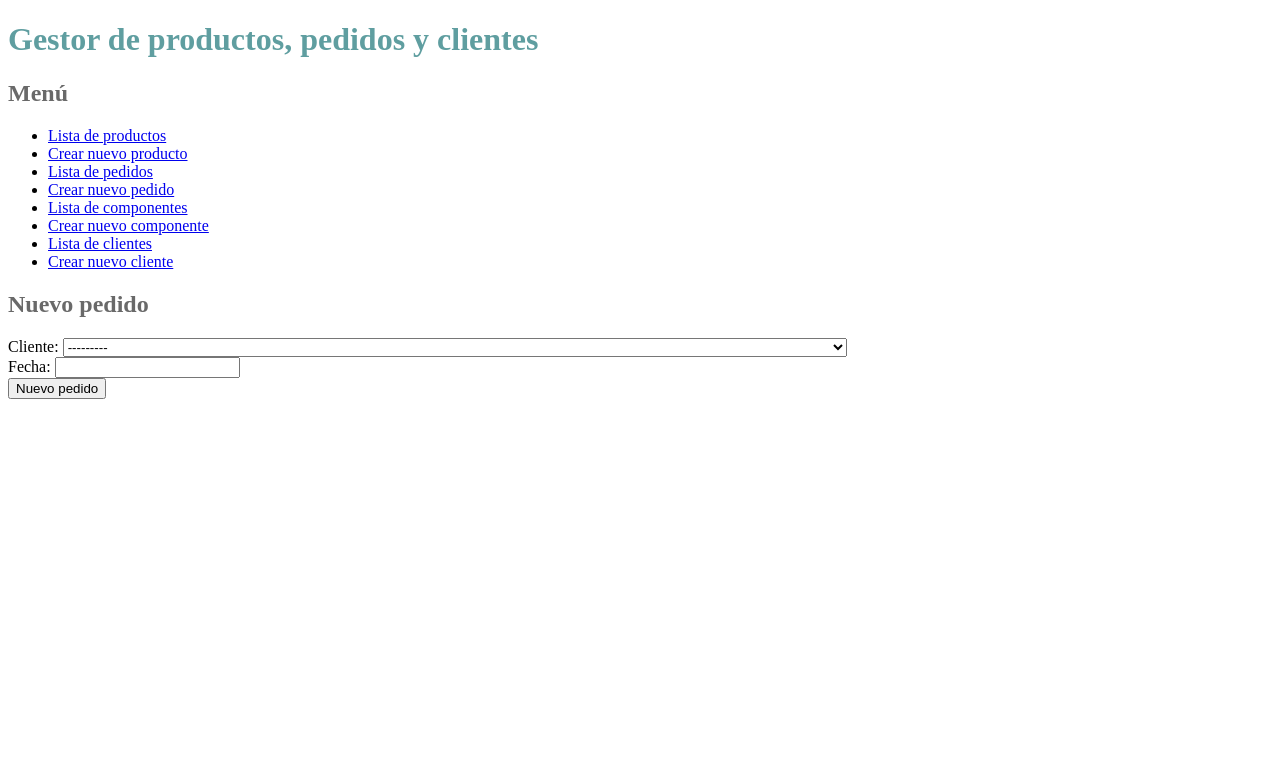
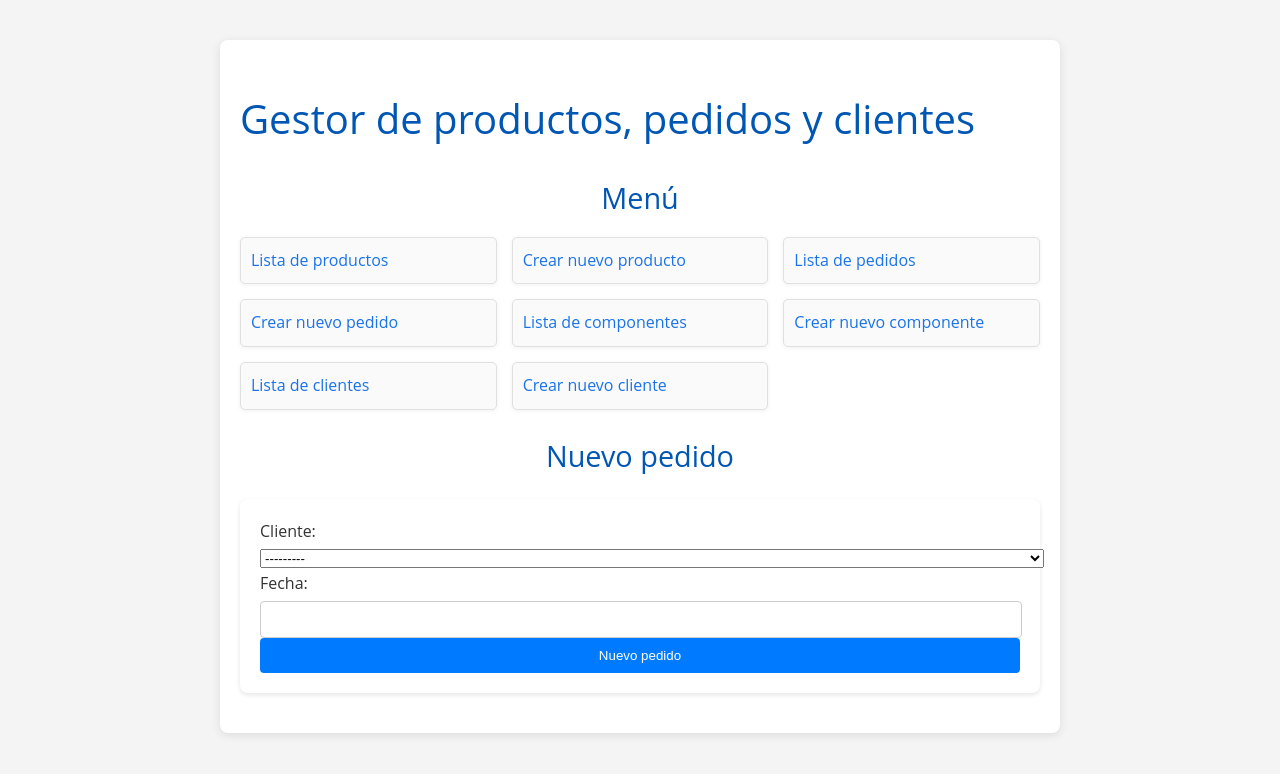
Before and after one commit to andreacastrodlc/ProyectoWebColaborativo, a Django app: page /appDjango/pedidos/create in a window 1280 px wide. Shown: the top 774 px of the page. Run offline with Django 5.2, Linux system fonts and the light colour scheme; data comes from the database, SQL or seed files in the repository; both versions use the stored data as it was after the commit.

Commit message:
css Jon Ander

```diff
--- a/ProyectoWeb/appDjango/views.py
+++ b/ProyectoWeb/appDjango/views.py
@@ -5,12 +5,11 @@ from django.urls import reverse_lazy
 from django.views.generic import ListView, DetailView, View, DeleteView, UpdateView
 
 from appDjango.forms import ProductoForm, PedidoForm, ComponenteForm, ClienteForm
-# Create your views here.
-
 
 from appDjango.models import Producto, Pedido, ComponenteProducto, Componente, Contenidopedido, Cliente
 
 
+# Vistas de Producto
 class ProductoListView(ListView):
     model = Producto
     template_name = "appDjango/producto_index.html"
@@ -62,6 +61,7 @@ class ProductoUpdateView(UpdateView):
             return render(request, self.template_name, context)
 
 
+# Vistas de Pedido
 class PedidoListView(ListView):
     model = Pedido
     template_name = "appDjango/pedido_index.html"
@@ -102,6 +102,29 @@ class PedidoCreateView(View):
         return render(request, 'appDjango/pedido_create.html', {'formulario': formulario})
 
 
+class PedidoUpdateView(UpdateView):
+    model = Pedido
+    template_name = 'appDjango/pedido_update.html'
+    form_class = PedidoForm
+
+    def get(self, request, pk):
+        pedido = get_object_or_404(Pedido, pk=pk)
+        formulario = self.form_class(instance=pedido)
+        context = {'formulario': formulario, 'pedido': pedido}
+        return render(request, self.template_name, context)
+
+    def post(self, request, pk):
+        pedido = get_object_or_404(Pedido, pk=pk)
+        formulario = self.form_class(request.POST, instance=pedido)
+        if formulario.is_valid():
+            formulario.save()
+            return redirect('pedidos_show', pk=pedido.pk)
+        else:
+            context = {'formulario': formulario, 'pedido': pedido}
+            return render(request, self.template_name, context)
+
+
+# Vistas de Componente
 class ComponenteListView(ListView):
     model = Componente
     template_name = "appDjango/componente_index.html"
@@ -125,50 +148,7 @@ class ComponenteCreateView(View):
             return redirect('index_componentes')
         return render(request, 'appDjango/componente_create.html', {'formulario': formulario})
 
-
-def asignar_componentes_producto(request, pk):
-    # se obtiene el objeto del producto al que vamos a anadir componentes
-    producto = get_object_or_404(Producto, pk=pk)
-
-    # si se envia el formulario:
-    if request.method == 'POST':
-        # se obtiene una lista de los IDs de los componentes seleccionados
-        componentes_seleccionados = request.POST.getlist('componentes')
-
-        # iteracion sobre los ID de los componentes seleccionados
-        for componente_id in componentes_seleccionados:
-            componente = get_object_or_404(Componente, pk=componente_id)
-            # creacion y guardado de un nuevo componente_producto
-            componenteproducto = ComponenteProducto(referencia_producto=producto, referencia_componente=componente)
-            componenteproducto.save()
-
-    componentes = Componente.objects.all()
-    componentes_asignados = producto.componenteproducto_set.all()
-
-    context = {'producto': producto, 'componentes': componentes, 'componentes_asignados': componentes_asignados}
-    return render(request, 'appDjango/asignar_componentes_producto.html', context)
-
-
-def asignar_productos_pedido(request, pk_pedido):
-    pedido = get_object_or_404(Pedido, pk=pk_pedido)
-
-    if request.method == 'POST':
-        producto_id = request.POST.get('producto_id')
-        cantidad = int(request.POST.get('cantidad', 0))
-
-        if producto_id and cantidad > 0:
-            producto = get_object_or_404(Producto, pk=producto_id)
-
-            Contenidopedido.objects.create(referencia_pedido=pedido, referencia_producto=producto,
-                                           cantidad_producto=cantidad)
-
-            return redirect('pedidos_show', pk=pk_pedido)
-
-    productos = Producto.objects.all()
-    context = {'pedido': pedido, 'productos': productos}
-    return render(request, 'appDjango/asignar_productos_pedido.html', context)
-
-
+# Vistas de Cliente
 class ClienteListView(ListView):
     model = Cliente
     template_name = "appDjango/cliente_index.html"
@@ -220,23 +200,45 @@ class ClienteUpdateView(UpdateView):
             return render(request, self.template_name, context)
 
 
-class PedidoUpdateView(UpdateView):
-    model = Pedido
-    template_name = 'appDjango/pedido_update.html'
-    form_class = PedidoForm
+# Vistas con funciones especificas
+def asignar_componentes_producto(request, pk):
+    # se obtiene el objeto del producto al que vamos a anadir componentes
+    producto = get_object_or_404(Producto, pk=pk)
 
-    def get(self, request, pk):
-        pedido = get_object_or_404(Pedido, pk=pk)
-        formulario = self.form_class(instance=pedido)
-        context = {'formulario': formulario, 'pedido': pedido}
-        return render(request, self.template_name, context)
+    # si se envia el formulario:
+    if request.method == 'POST':
+        # se obtiene una lista de los IDs de los componentes seleccionados
+        componentes_seleccionados = request.POST.getlist('componentes')
 
-    def post(self, request, pk):
-        pedido = get_object_or_404(Pedido, pk=pk)
-        formulario = self.form_class(request.POST, instance=pedido)
-        if formulario.is_valid():
-            formulario.save()
-            return redirect('pedidos_show', pk=pedido.pk)
-        else:
-            context = {'formulario': formulario, 'pedido': pedido}
-            return render(request, self.template_name, context)
+        # iteracion sobre los ID de los componentes seleccionados
+        for componente_id in componentes_seleccionados:
+            componente = get_object_or_404(Componente, pk=componente_id)
+            # creacion y guardado de un nuevo componente_producto
+            componenteproducto = ComponenteProducto(referencia_producto=producto, referencia_componente=componente)
+            componenteproducto.save()
+
+    componentes = Componente.objects.all()
+    componentes_asignados = producto.componenteproducto_set.all()
+
+    context = {'producto': producto, 'componentes': componentes, 'componentes_asignados': componentes_asignados}
+    return render(request, 'appDjango/asignar_componentes_producto.html', context)
+
+
+def asignar_productos_pedido(request, pk_pedido):
+    pedido = get_object_or_404(Pedido, pk=pk_pedido)
+
+    if request.method == 'POST':
+        producto_id = request.POST.get('producto_id')
+        cantidad = int(request.POST.get('cantidad', 0))
+
+        if producto_id and cantidad > 0:
+            producto = get_object_or_404(Producto, pk=producto_id)
+
+            Contenidopedido.objects.create(referencia_pedido=pedido, referencia_producto=producto,
+                                           cantidad_producto=cantidad)
+
+            return redirect('pedidos_show', pk=pk_pedido)
+
+    productos = Producto.objects.all()
+    context = {'pedido': pedido, 'productos': productos}
+    return render(request, 'appDjango/asignar_productos_pedido.html', context)
--- a/ProyectoWeb/static/css/estilos.css
+++ b/ProyectoWeb/static/css/estilos.css
@@ -1,6 +1,93 @@
- h1{
-     color: cadetblue;
- }
- h2{
-     color: dimgrey;
- }
+ body {
+    font-family: 'Open Sans', Arial, sans-serif;
+    background-color: #f4f4f4;
+    color: #333;
+    line-height: 1.6;
+    margin: 0;
+    padding: 0;
+}
+
+#content {
+    width: 90%;
+    max-width: 800px;
+    margin: 40px auto;
+    background-color: #ffffff;
+    padding: 20px;
+    border-radius: 8px;
+    box-shadow: 0 2px 10px rgba(0, 0, 0, 0.1);
+}
+
+h1, h2 {
+    color: #0056b3;
+    font-weight: normal;
+}
+
+h1 {
+    font-size: 2.5rem;
+    margin-bottom: 0.5rem;
+}
+
+h2 {
+    font-size: 1.8rem;
+    margin-bottom: 0.5rem;
+    text-align: center;
+}
+
+ul {
+    list-style: none;
+    padding: 0;
+    display: grid;
+    grid-template-columns: repeat(auto-fill, minmax(250px, 1fr));
+    gap: 15px;
+}
+
+ul li {
+    background-color: #fafafa;
+    border: 1px solid #e0e0e0;
+    border-radius: 5px;
+    padding: 10px;
+    box-shadow: 0 1px 4px rgba(0, 0, 0, 0.06);
+}
+
+ul li a {
+    color: #1a73e8;
+    text-decoration: none;
+    display: block;
+}
+
+/* ------Sombreado de los botones principales------------------------------------------ */
+ul li:hover {
+    box-shadow: 0 4px 8px rgba(0, 0, 0, 0.12);
+}
+
+/* -------------Estructura del Formularios Creación Productos,Clientes y Pedidos-------- */
+form {
+    margin: 20px auto;
+    padding: 20px;
+    background-color: #ffffff;
+    border-radius: 8px;
+    box-shadow: 0 2px 5px rgba(0, 0, 0, 0.1);
+}
+
+input[type="text"], input[type="number"], textarea {
+    width: calc(100% - 20px);
+    padding: 10px;
+    margin-top: 5px;
+    border: 1px solid #ccc;
+    border-radius: 4px;
+}
+
+input[type="submit"] {
+    width: 100%;
+    padding: 10px 15px;
+    background-color: #007bff;
+    color: white;
+    border: none;
+    border-radius: 4px;
+    cursor: pointer;
+    transition: background-color 0.3s;
+}
+
+input[type="submit"]:hover {
+    background-color: #0056b3;
+}
--- a/ProyectoWeb/templates/appDjango/pedido_create.html
+++ b/ProyectoWeb/templates/appDjango/pedido_create.html
@@ -9,7 +9,6 @@
             <label for="{{ formulario.cliente.id_for_label }}">Cliente:</label>
             {{ formulario.cif_cliente }}
         </div>
-
         <div>
             <label for="{{ formulario.direccion_envio.id_for_label }}">Fecha:</label>
             {{ formulario.fecha_pedido }}
```
Also changed, not shown: ProyectoWeb/db.sqlite3.
